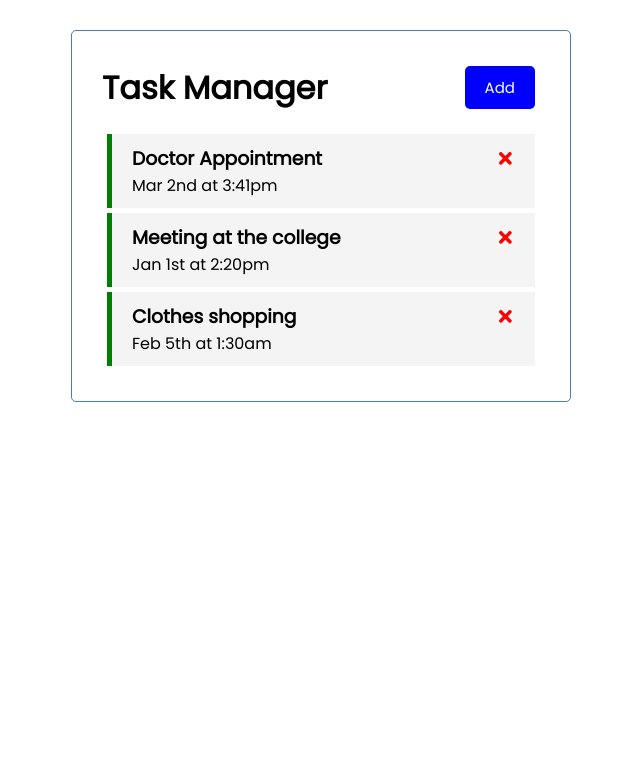
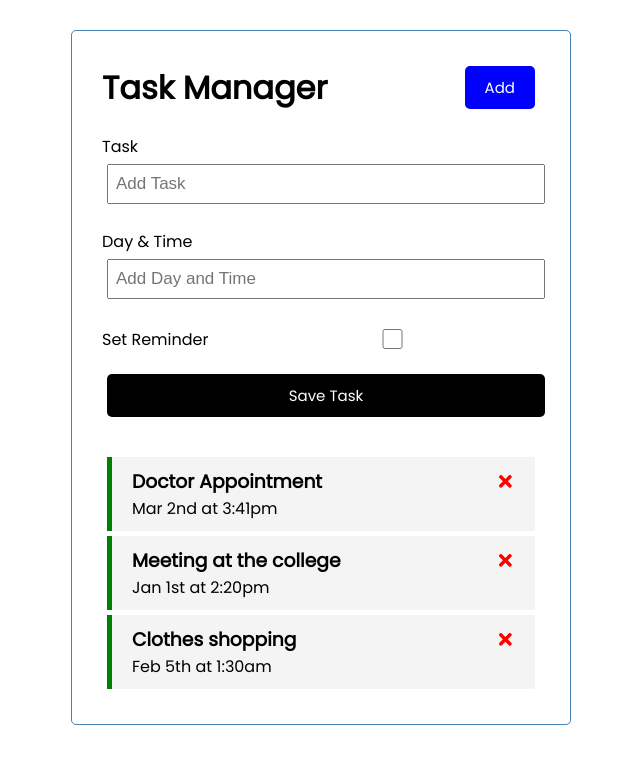
Before and after one commit to shubham-pal-au9/project_task_tracker, a React (Create React App) app in the folder react-task-tracker/: page / in a window 1280 px wide. Shown: the top 764 px of the page, without its empty margins (319-959 px from the left). Built offline with nearby package versions, Linux system fonts and the light colour scheme.

Commit message:
Added_Add_task

```diff
--- a/react-task-tracker/src/App.js
+++ b/react-task-tracker/src/App.js
@@ -1,6 +1,7 @@
 import Header from './components/Header';
 import Tasks from './components/Tasks';
 import{ useState } from 'react';
+import AddTask from './components/AddTask';
 const App = () => {
   const [tasks, setTasks] = useState(
     [
@@ -24,6 +25,10 @@
         }
     ]
 )
+// Add Task
+const addTask = (task) => {
+  console.log(task);
+}
 
 // Delete Task
 const deleteTask = (id) => {
@@ -42,6 +47,7 @@
   return (
     <div className="container">
       <Header/>
+      <AddTask onAdd={addTask}/>
       {tasks.length > 0 ? <Tasks tasks={tasks} onDelete={deleteTask} onToggle={toggleReminder}/> :'No tasks to display'}
     </div>
   );
--- /dev/null
+++ b/react-task-tracker/src/components/AddTask.js
@@ -0,0 +1,46 @@
+import { useState } from 'react';
+const AddTask = ({ onAdd }) => {
+    const [text, setText] = useState('')
+    const [day, setDay] = useState('')
+    const [reminder, setReminder] = useState(false)
+
+    const onSubmit = (e) => {
+        e.preventDefault()
+
+        if(!text) {
+            alert('Please add Task')
+            return
+        }
+
+        onAdd({text, day, reminder})
+
+        setText('')
+        setDay('')
+        setReminder(false)
+    }
+
+    return(
+        <form className='add-form' onSubmit={onSubmit}>
+            <div className='form-control'>
+                <label> Task </label>
+                <input type='text' placeholder='Add Task'
+                value={text} onChange={(e) => setText(e.target.value)}/>
+            </div>
+            <div className='form-control'>
+                <label> Day & Time </label>
+                <input type='text' placeholder='Add Day and Time'
+                value={day} onChange={(e) => setDay(e.target.value)}/>
+            </div>
+            <div className='form-control form-control-check'>
+                <label> Set Reminder </label>
+                <input type='checkbox'
+                checked={reminder}
+                value={reminder} onChange={(e) => setReminder(e.currentTarget.checked)}/>
+            </div>
+            <input type='submit' value='Save Task' className='btn btn-block'
+            />
+        </form>
+    )
+}
+
+export default AddTask;
```
